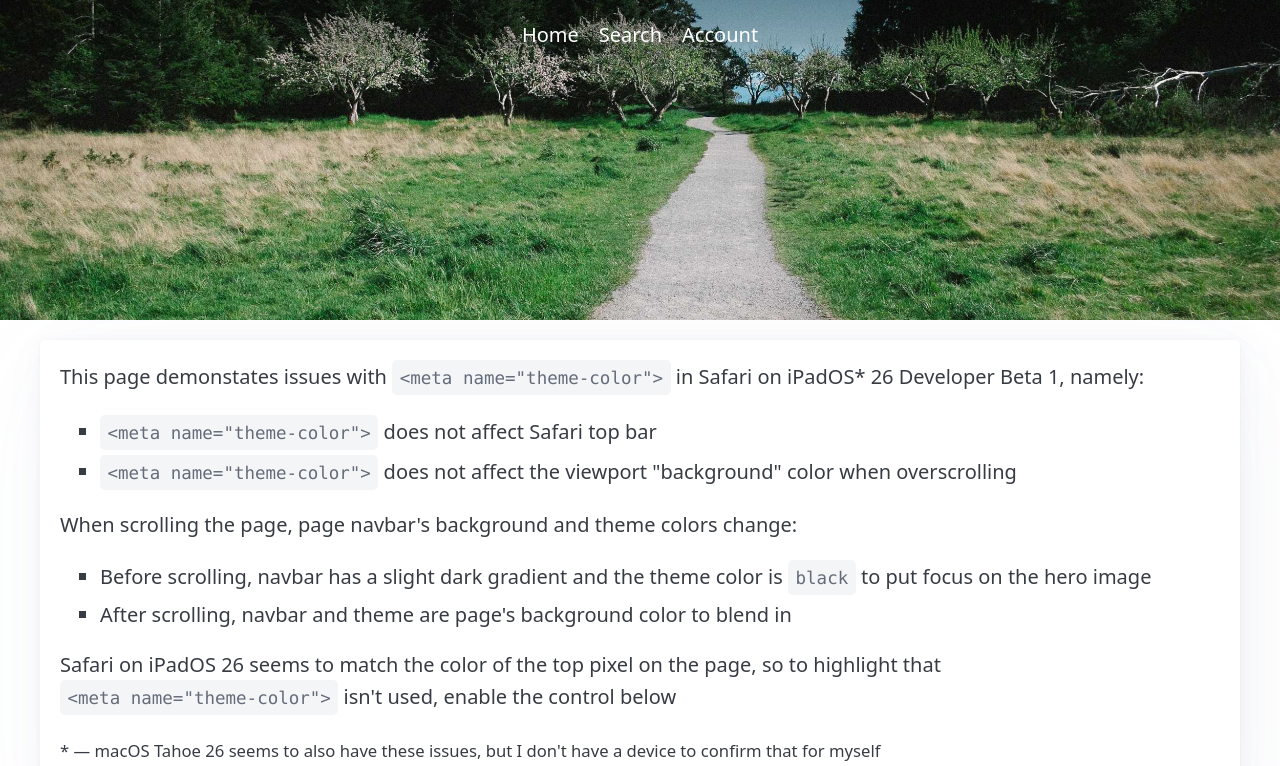
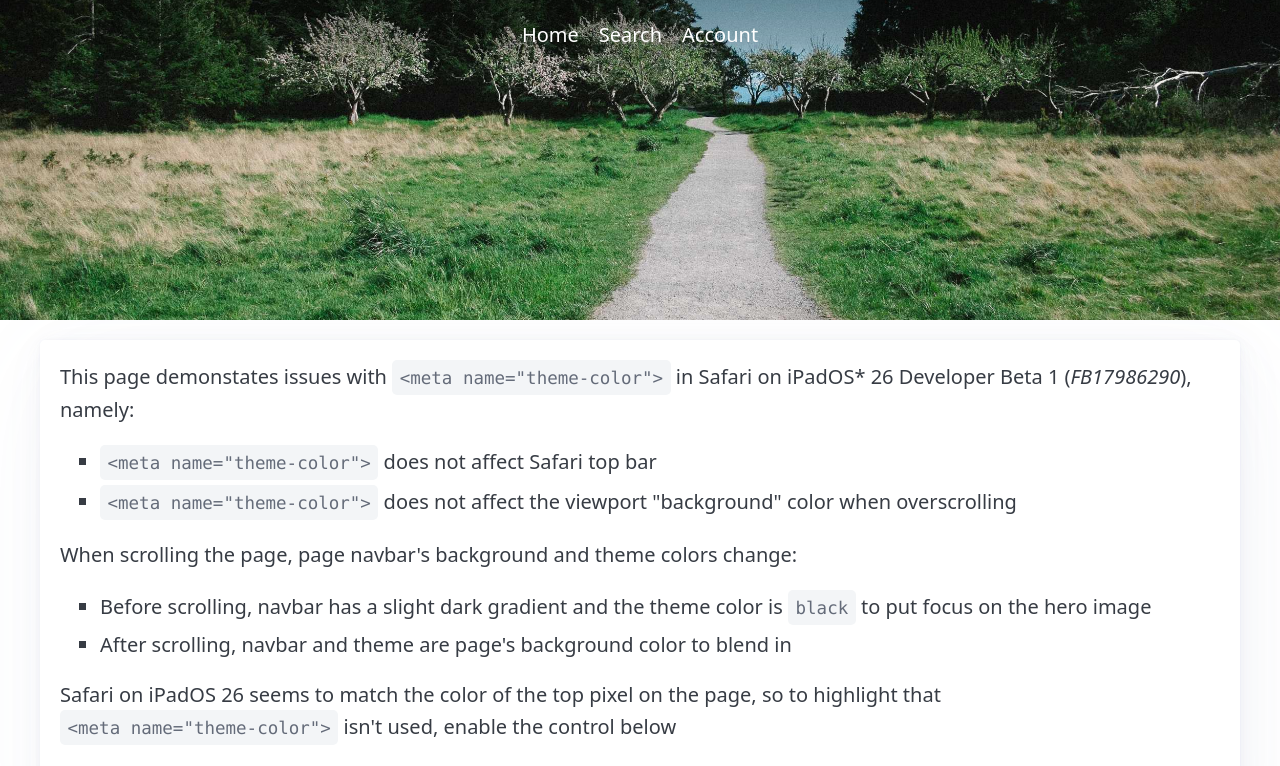
Before and after one commit to zemlanin/ipados26-safari-theme-issues, a plain HTML site: page index.html in a window 1280 px wide. Shown: the top 766 px of the page. Drawn offline with Linux system fonts and the light colour scheme.

Commit message:
link to feedback assistant ticket

```diff
--- a/index.html
+++ b/index.html
@@ -24,7 +24,7 @@
         <p>
           This page demonstates issues with
           <code>&lt;meta name="theme-color"&gt;</code> in Safari on iPadOS* 26
-          Developer Beta 1, namely:
+          Developer Beta 1 (<i>FB17986290</i>), namely:
         </p>
         <ul>
           <li>
```
Also changed, not shown: 1 other file.
